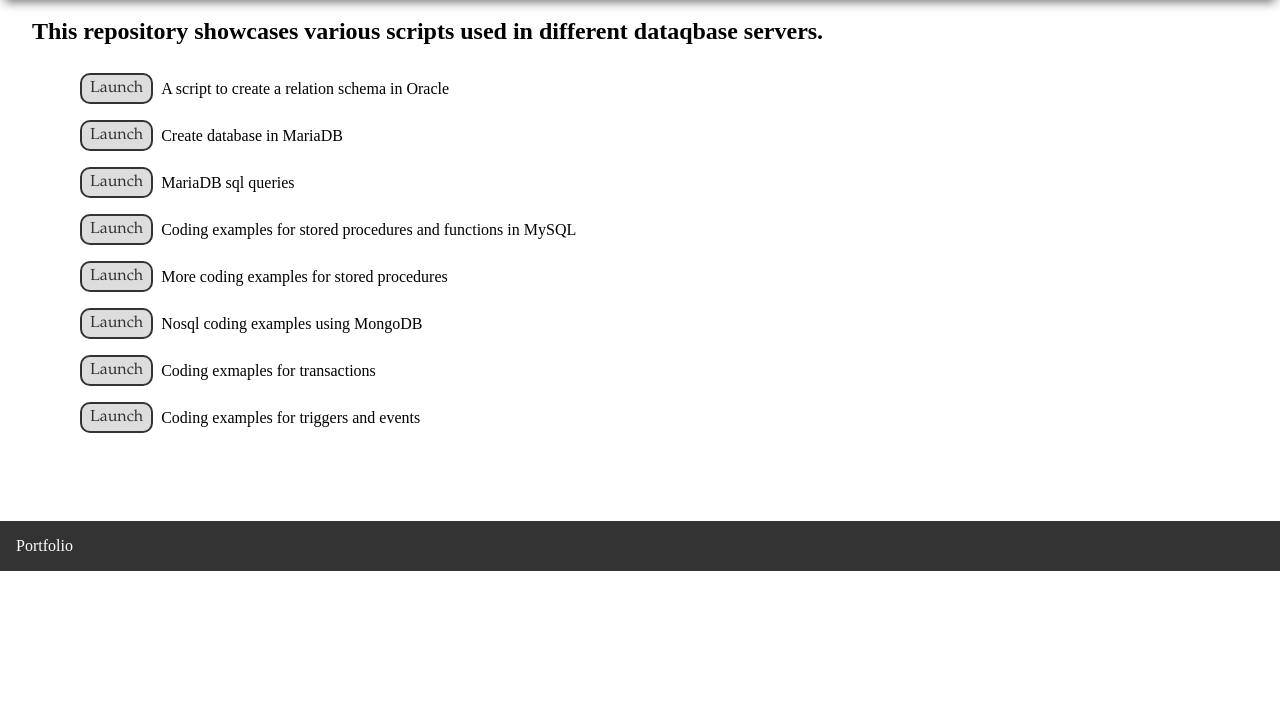
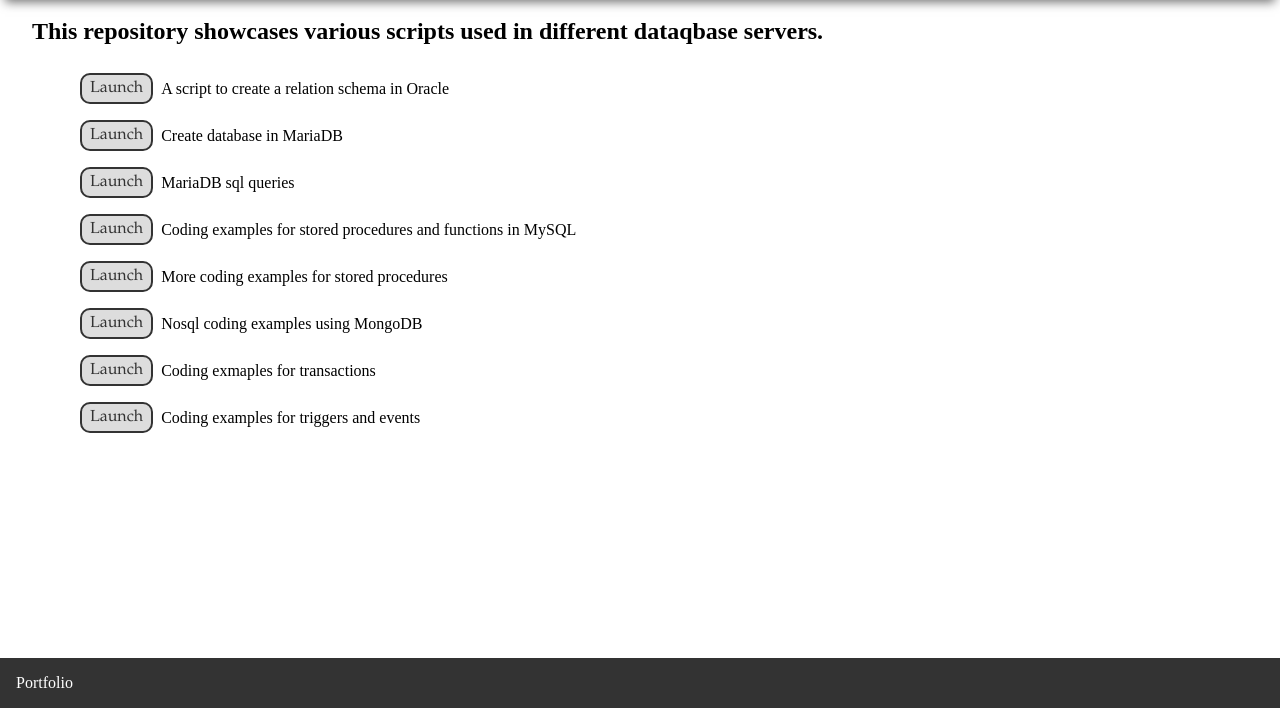
Before and after one commit to phmaa/scripts, a plain HTML site: page index.html in a window 1280 px wide. Shown: the part 89-800 px from the top of the page. Drawn offline with Linux system fonts and the light colour scheme.

Commit message:
change vh

```diff
--- a/css/style.css
+++ b/css/style.css
@@ -27,7 +27,7 @@ h1 {
 }
 
 main {
-  height: 95%vw;
+  height: 80vh;
   padding: 0 2rem;
   margin: 0 auto 0;
 }
```
